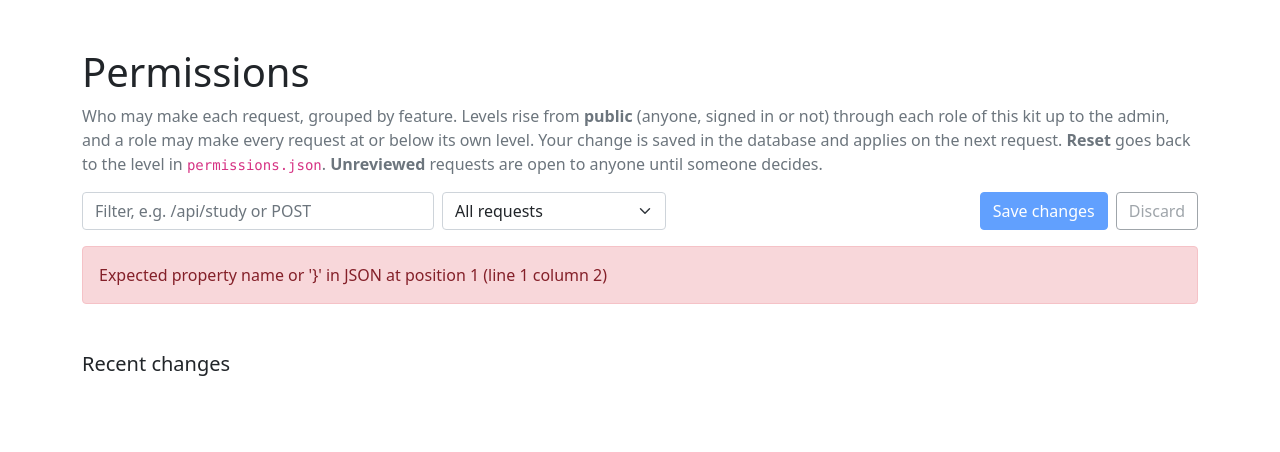
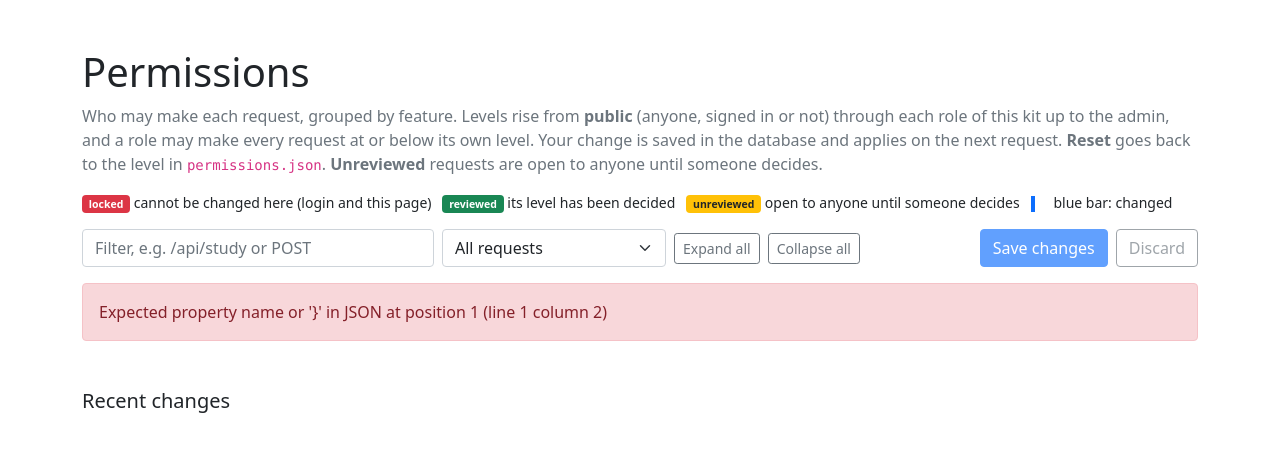
Before and after one commit to CSA-Admin-OCS/OCS-Kit-Flask, a Python web app: template templates/permissions.html in a window 1280 px wide. Shown: the part 56-508 px from the top of the page. Run offline with Jinja, Linux system fonts and the light colour scheme; the template is opened without the code that fills it, so the values that code supplies are empty; some libraries are stand-ins or nearby versions.

Commit message:
Resolve 51 of the 54 unreviewed requests; colour and fold the Permissions page
permissions.json: the unreviewed list goes from 54 to 3. Levels came from
reading each handler and checking how the Pages frontend calls it:
- admin: POST /api/users (bulk account creation with the default password)
- staff: org-level GitHub data, the feedback list, persona group tools
- member: everything that spends paid-provider credit or runs code (groq,
  /api/ainpc/*, /run/python, /run/javascript), post/microblog/persona reads,
  section list, leaderboard reads, joke writes
- public: the teaching-example reads (jokes, students, congrats) and
  anonymous feedback, which the route accepts by design
The three /api/study routes stay unreviewed: the code deliberately supports
anonymous study tracking, which is a design decision.

Probed every route as anonymous, member, staff and admin before and after:
45 answers changed, every one "reached -> refused" for a caller below the
new level; nothing was loosened.

Permissions page (templates/permissions.html):
- each feature is a drop-down table, closed by default, open while a filter
  narrows the list; Expand all / Collapse all
- rows are red when locked (pinned), green when reviewed, yellow when
  unreviewed, following the level the row will have once saved; a changed
  request gets a blue bar instead of a colour
- group headers show how many requests are locked, unreviewed and changed

Co-Authored-By: Claude Sonnet 5.5 <noreply@anthropic.com>

```diff
--- a/templates/permissions.html
+++ b/templates/permissions.html
@@ -11,6 +11,13 @@
         <code>permissions.json</code>. <b>Unreviewed</b> requests are open to anyone until someone decides.
     </p>
 
+    <p class="small mb-3">
+        <span class="badge bg-danger">locked</span> cannot be changed here (login and this page) &nbsp;
+        <span class="badge bg-success">reviewed</span> its level has been decided &nbsp;
+        <span class="badge bg-warning text-dark">unreviewed</span> open to anyone until someone decides &nbsp;
+        <span class="perm-changed-key"></span> blue bar: changed
+    </p>
+
     <div class="d-flex flex-wrap gap-2 align-items-center mb-3">
         <input id="filter" type="search" class="form-control" style="max-width: 22rem" placeholder="Filter, e.g. /api/study or POST">
         <select id="show" class="form-select" style="max-width: 14rem">
@@ -18,6 +25,8 @@
             <option value="unreviewed">Unreviewed only</option>
             <option value="changed">Changed by an admin</option>
         </select>
+        <button id="expand" class="btn btn-outline-secondary btn-sm">Expand all</button>
+        <button id="collapse" class="btn btn-outline-secondary btn-sm">Collapse all</button>
         <span id="pending" class="ms-auto"></span>
         <button id="save" class="btn btn-primary" disabled>Save changes</button>
         <button id="discard" class="btn btn-outline-secondary" disabled>Discard</button>
@@ -35,6 +44,7 @@
     const api = "{{ url_for('permissions_admin.get_permissions') }}";
     let data = null;
     const pending = {};   // request -> level, or null to reset; nothing is sent until Save
+    const opened = new Set();   // feature ids the admin has opened
 
     const $ = (id) => document.getElementById(id);
     const el = (tag, text, cls) => {
@@ -53,6 +63,9 @@
     const levelNow = (row) => (row.request in pending
         ? (pending[row.request] === null ? row.file_level : pending[row.request])
         : row.level);
+
+    // a filter or a narrowed list is active: every group that still has rows is shown open
+    const filtering = () => $("filter").value.trim() !== "" || $("show").value !== "all";
 
     function matches(row) {
         const text = $("filter").value.trim().toLowerCase();
@@ -92,9 +105,22 @@
         for (const feature of data.features) {
             const rows = data.requests.filter((row) => row.feature === feature.id && matches(row));
             if (!rows.length) continue;
-            const card = el("div", undefined, "card mb-3");
-            const head = el("div", undefined, "card-header d-flex align-items-center gap-2");
-            head.append(el("strong", feature.name), el("span", rows.length + " requests", "text-muted small"));
+            // each feature is a drop-down table: closed until opened, or open while a filter is narrowing the list
+            const card = el("details", undefined, "card mb-3 perm-group");
+            card.open = filtering() || opened.has(feature.id);
+            card.addEventListener("toggle", () => {
+                if (filtering()) return;   // forced open by the filter: not the admin's choice
+                if (card.open) opened.add(feature.id); else opened.delete(feature.id);
+            });
+            const head = el("summary", undefined, "card-header d-flex align-items-center gap-2");
+            const unreviewed = rows.filter((row) => levelNow(row) === "unreviewed").length;
+            const changedCount = rows.filter((row) => row.request in pending || row.overridden).length;
+            head.append(el("span", "▶", "perm-chevron"), el("strong", feature.name),
+                        el("span", rows.length + (rows.length === 1 ? " request" : " requests"), "text-muted small"));
+            const locked = rows.filter((row) => row.pinned).length;
+            if (locked) head.append(el("span", locked + " locked", "badge bg-danger"));
+            if (unreviewed) head.append(el("span", unreviewed + " unreviewed", "badge bg-warning text-dark"));
+            if (changedCount) head.append(el("span", changedCount + " changed", "badge bg-info text-dark"));
             if (!feature.enabled) head.append(el("span", "feature is off", "badge bg-secondary"));
             const table = el("table", undefined, "table table-sm table-hover mb-0 align-middle");
             const body = el("tbody");
@@ -102,7 +128,7 @@
                 const tr = el("tr");
                 const name = el("td");
                 name.append(el("span", row.method, "badge bg-light text-dark me-2"), el("code", row.route));
-                if (row.pinned) name.append(el("span", "pinned", "badge bg-dark ms-2"));
+                if (row.pinned) name.append(el("span", "locked", "badge bg-danger ms-2"));
                 const level = el("td");
                 level.style.width = "13rem";
                 level.append(levelSelect(row));
@@ -120,7 +146,11 @@
                     reset.append(button);
                 }
                 tr.append(name, level, note, reset);
-                if (changed) tr.classList.add("table-warning");
+                // colour says how settled the request is, using the level it will have once saved
+                if (row.pinned) tr.classList.add("table-danger");
+                else if (levelNow(row) === "unreviewed") tr.classList.add("table-warning");
+                else tr.classList.add("table-success");
+                if (changed) tr.classList.add("perm-changed");
                 body.append(tr);
             }
             table.append(body);
@@ -147,6 +177,14 @@
         render();
     }
 
+    $("expand").addEventListener("click", () => {
+        for (const feature of data.features) opened.add(feature.id);
+        render();
+    });
+    $("collapse").addEventListener("click", () => {
+        opened.clear();
+        render();
+    });
     $("filter").addEventListener("input", render);
     $("show").addEventListener("change", render);
     $("discard").addEventListener("click", () => {
@@ -174,5 +212,17 @@
 </script>
 {% endblock %}
 
+{% block style %}
+<style>
+    .perm-group > summary { cursor: pointer; list-style: none; }
+    .perm-group > summary::-webkit-details-marker { display: none; }
+    .perm-chevron { display: inline-block; font-size: .7rem; transition: transform .15s; }
+    .perm-group[open] > summary .perm-chevron { transform: rotate(90deg); }
+    /* a changed request keeps its colour and gets a blue bar on the left */
+    .perm-changed td:first-child, .perm-changed-key { box-shadow: inset 4px 0 0 #0d6efd; }
+    .perm-changed-key { display: inline-block; width: 1.2rem; height: 1rem; vertical-align: middle; }
+</style>
+{% endblock %}
+
 {% block background %}
 {% endblock %}
```
Also changed, not shown: permissions.json (+53 -53 lines).
